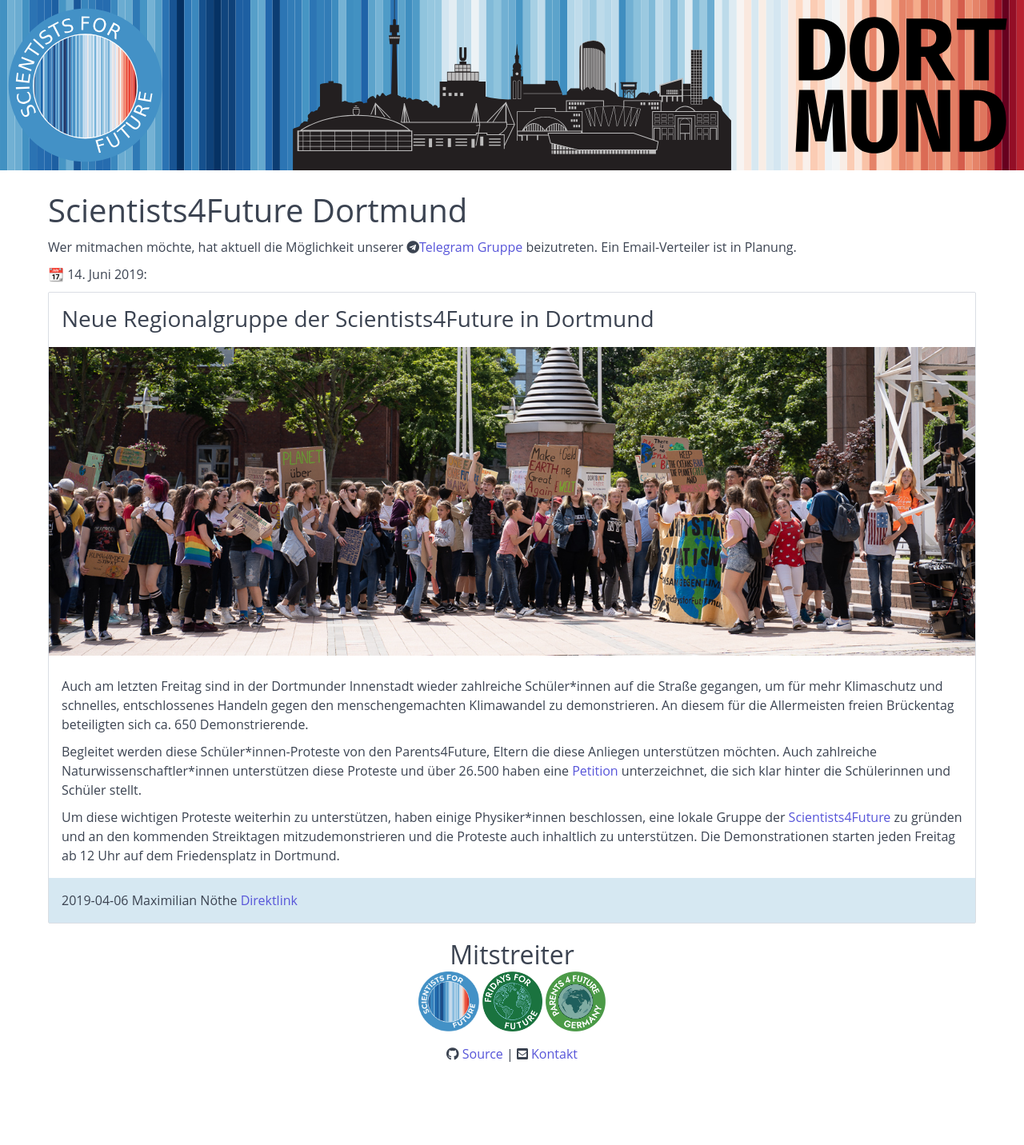
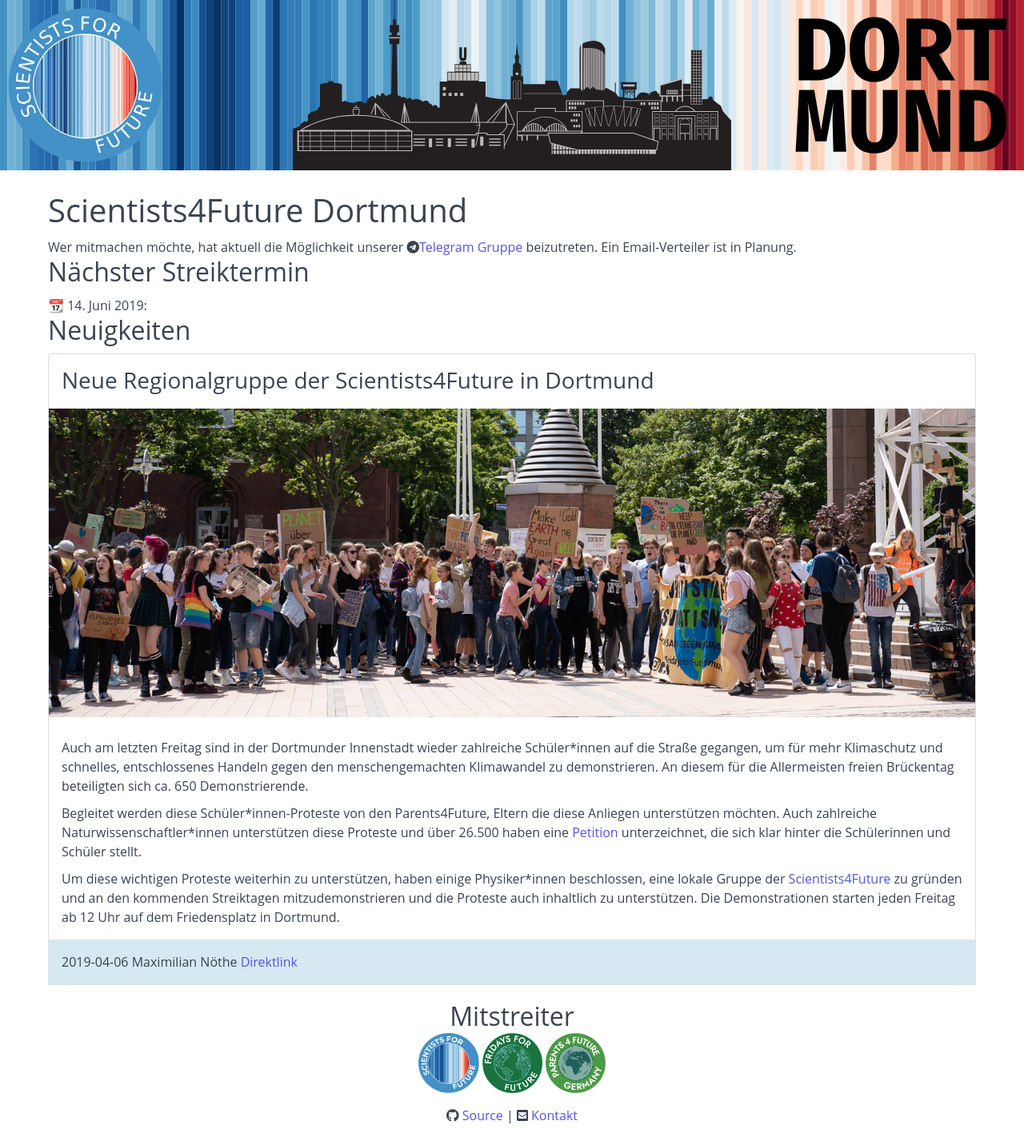
Before and after one commit to s4f-dortmund/s4f-dortmund.github.io, a Jekyll site: the page built from index.html, in a window 1280 px wide. Shown: the whole page at 80% size. Built offline with Jekyll 4.4.1, drawn with Linux system fonts in a browser that asks for light colours; nearby versions of some CDN libraries; before the commit the page ends 1355 px from its top, so only the background shows below that.

Commit message:
Header with more info

```diff
--- a/index.html
+++ b/index.html
@@ -13,9 +13,13 @@ layout: base
 
   Ein Email-Verteiler ist in Planung.
 
+  <h2>Nächster Streiktermin</h2>
   <p>📆 <span id="next-strike-date"></span>: <a href="https://fridaysforfuture.de/streiktermine/"><span id="next-strike-ld"></span></a></p>
 </div>
 
+<div class="row">
+  <h2>Neuigkeiten</h2>
 {% for post in site.posts limit:4 %}
   {% include post.html post=post %}
 {% endfor %}
+</div>
```
